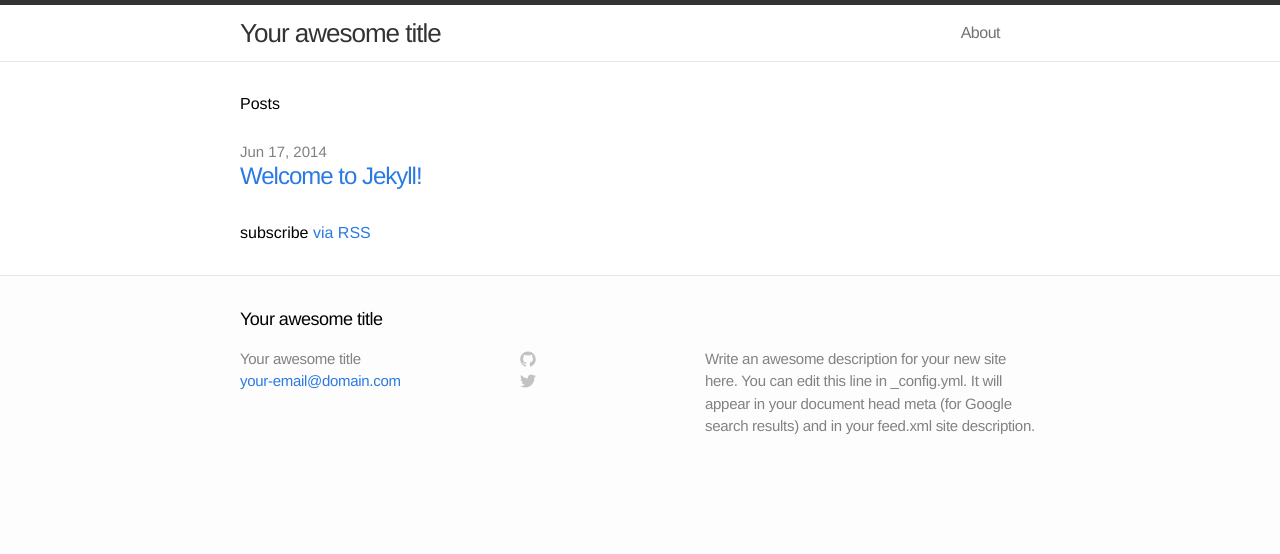
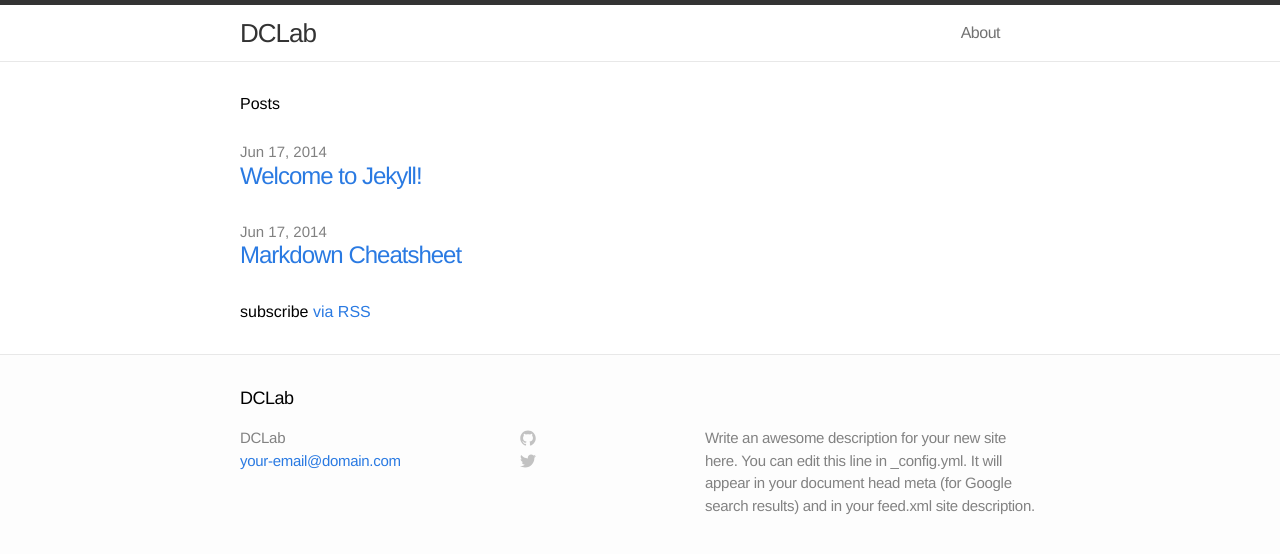
Before and after one commit to DCLab-MediaLab/DCLab-MediaLab.github.io, a Jekyll site: the page built from index.html, in a window 1280 px wide. Shown: the top 554 px of the page. Built offline with Jekyll 4.4.1, drawn with Linux system fonts in a browser that asks for light colours.

Commit message:
cheatsheet example post

```diff
--- a/_config.yml
+++ b/_config.yml
@@ -1,9 +1,9 @@
 # Site settings
-title: Your awesome title
+title: DCLab
 email: your-email@domain.com
 description: "Write an awesome description for your new site here. You can edit this line in _config.yml. It will appear in your document head meta (for Google search results) and in your feed.xml site description."
 baseurl: ""
-url: "http://yourdomain.com"
+url: http://dclab-medialab.github.io/"
 
 # Build settings
 markdown: kramdown
```
Also changed, not shown: _posts/2014-06-17-markdown-cheatsheet.markdown (added, +8 -0 lines).
